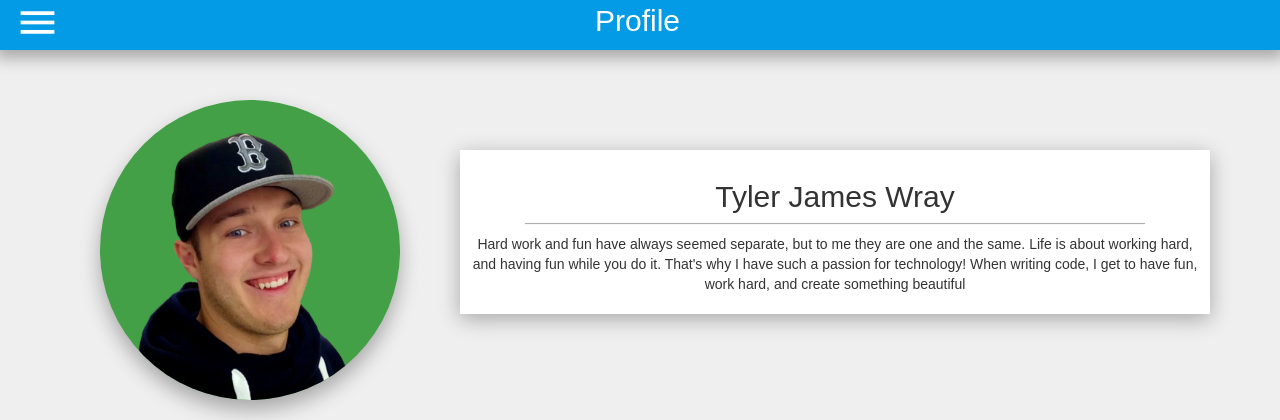
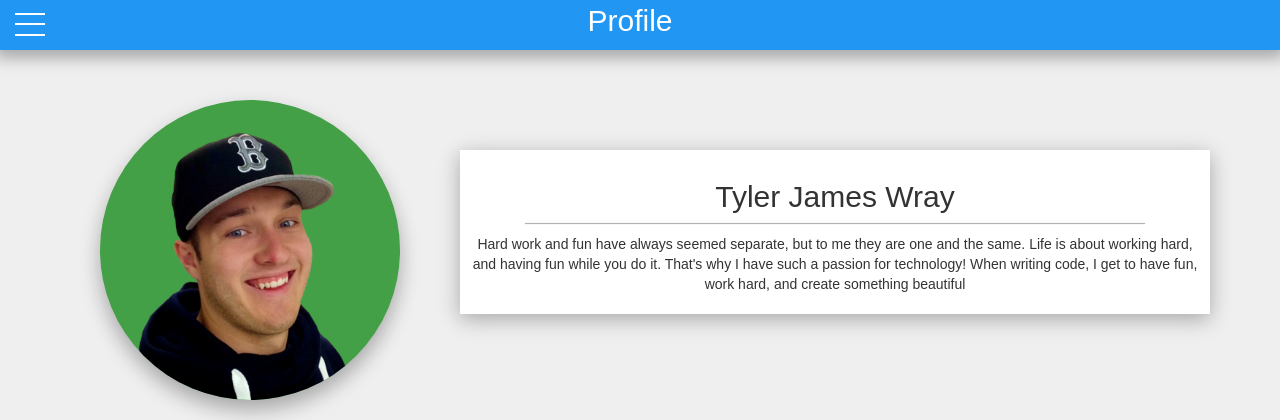
Before and after one commit to tylerwray/PersonalSite-old, a PHP site: page / in a window 1280 px wide. Shown: the top 420 px of the page. Run offline with PHP 8.4, Linux system fonts and the light colour scheme.

Commit message:
Changed the Animation of the Menu. Renamed and changed some of the color variables

```diff
--- a/index.html
+++ b/index.html
@@ -41,7 +41,12 @@
 		<nav class="navbar navbar-fixed-top">
 			<div class="container-fluid text-center">
 				<div class="col-xs-12">
-					<i id="menu-btn" class="material-icons">menu</i><span id="name">Profile</span>
+					<div id="menu-btn">
+						<span></span>
+						<span></span>
+						<span></span>
+					</div>
+					<span id="name">Profile</span>
 				</div>
 			</div>
 		</nav>
--- a/live/css/sass/card.sass
+++ b/live/css/sass/card.sass
@@ -19,7 +19,6 @@
 .card-button
     background-color: inherit
     border: none
-    color: $third
     transition: all 200ms ease-in
     margin-left: 5px
     margin-bottom: 5px
--- a/live/css/sass/fab.sass
+++ b/live/css/sass/fab.sass
@@ -21,7 +21,7 @@
 	right: 10px
 	bottom: 10px
 	z-index: 5
-	background-color: $secondary
+	background-color: $red
 	transition: $fast-transition
 	box-shadow: 0px 1px 2px 0px rgba(0, 0, 0, 0.5)
 
@@ -51,7 +51,7 @@
 	right: 16px
 	bottom: 10px
 	border-radius: 50%
-	background-color: $first
+	background-color: $blue
 	box-shadow: 0px 3px 10px 0px $shadow
 	transition: $fast-transition
 	transition-delay: 0s
@@ -73,7 +73,7 @@
 
 #fab-2
 	@extend #fab-1
-	background-color: $second
+	background-color: $green
 	bottom: 10px
 	transition-delay: .05s
 
@@ -83,7 +83,6 @@
 #fab-3
 	@extend #fab-2
 	bottom: 10px
-	background-color: $third
 	transition-delay: .1s
 
 	&.open
--- a/live/css/sass/nav.sass
+++ b/live/css/sass/nav.sass
@@ -1,25 +1,15 @@
 .navbar
 	border-radius: 0px
-	background-color: $primary
+	background-color: $blue
 	z-index: 10
 	box-shadow: 0px 3px 15px 5px $shadow
 	animation: $fade-in
-
-#menu-btn
-	color: white
-	font-size: 45px
-	float: left
-
-	&:hover
-		cursor: pointer
+	height: 50px
 
 #name
 	font-size: 30px
 	margin-left: -50px
 	color: white
-
-	@media screen and (max-width: 480px)
-
 
 #side-nav
 	margin-left: -250px
@@ -53,25 +43,57 @@
 
 	&:hover
 		cursor: pointer
-		background: lighten($gray, 10%)
-		color: white
+		background-color: $dark-white
+
+	&.active
+		color: $dark-blue
+		background-color: $dark-white
 
 		& > i
-			color: white
+			color: $dark-blue
 
-	&.active
-		color: white
+// Menu Styling
+#menu-btn
+	width: 30px
+	height: 26px
+	position: relative
+	margin: 12px auto
+	transform: rotate(0deg)
+	transition: .5s ease-in-out
+	float: left
+	cursor: pointer
 
-		& > i
-			color: white
+	& span
+		display: block
+		position: absolute
+		height: 2px
+		width: 100%
+		background: white
+		opacity: 1
+		left: 0
+		transform: rotate(0deg)
+		transition: .25s ease-in-out
 
-.side-nav-item-lower
-	@extend .side-nav-item
+// Closed State menu
+#menu-btn span:nth-child(1)
+	top: 1px
+	transform-origin: left center
 
+#menu-btn span:nth-child(2)
+	top: 11px
+	transform-origin: left center
 
-#side-nav-header
-	background-color: $secondary
-	box-shadow: 0px 3px 10px 0px $shadow
+#menu-btn span:nth-child(3)
+	top: 22px
+	transform-origin: left center
 
-	&:hover
-		cursor: pointer
+// Open State Menu
+#menu-btn.open span:nth-child(1)
+	transform: rotate(45deg)
+
+#menu-btn.open span:nth-child(2)
+	width: 0%
+	opacity: 0
+
+#menu-btn.open span:nth-child(3)
+	transform: rotate(-45deg)
--- a/live/css/sass/profile.sass
+++ b/live/css/sass/profile.sass
@@ -12,7 +12,7 @@
 	border: 0px solid rgba(255, 255, 255, 0.2)
 	border-radius: 50%
 	box-shadow: 0px 10px 20px $shadow
-	background-color: $second
+	background-color: $green
 
 #info-cards
 	max-width: 1150px
--- a/live/css/sass/unified.sass
+++ b/live/css/sass/unified.sass
@@ -1,11 +1,9 @@
 // Main colors of site
-$primary: #039be5
-$secondary: #e51603
-
-// Fab colors & order
-$first: #2196F3
-$second: #43A047
-$third: #AB47BC
+$blue: #2196F3
+$red: #F44336
+$green: #43A047
+$dark-white: darken(white, 8%)
+$dark-blue: darken($blue, 10%)
 
 // CSS standard function sets
 $standard-transition: all 325ms ease-in-out
@@ -43,13 +41,6 @@ $fade-in: fade-in 600ms ease-in-out 0s 1 normal forwards running
 	margin-left: auto
 	margin-right: auto
 
-.disabled
-	background-color: $shadow
-
-.active
-	color: white
-	background-color: #424242
-
 a:link
 	text-decoration: none
 	color: inherit
--- a/live/css/sass/work-history.sass
+++ b/live/css/sass/work-history.sass
@@ -49,7 +49,7 @@
 
 #job5
     @extend #job4
-    background-color: $second
+    background-color: $green
 
 #job6
     @extend #job5
--- a/live/css/stylesheet.css
+++ b/live/css/stylesheet.css
@@ -17,13 +17,6 @@
   width: 85%;
   margin-left: auto;
   margin-right: auto; }
-
-.disabled {
-  background-color: rgba(0, 0, 0, 0.3); }
-
-.active {
-  color: white;
-  background-color: #424242; }
 
 a:link {
   text-decoration: none;
@@ -69,17 +62,11 @@ body {
 
 .navbar {
   border-radius: 0px;
-  background-color: #039be5;
+  background-color: #2196F3;
   z-index: 10;
   box-shadow: 0px 3px 15px 5px rgba(0, 0, 0, 0.3);
-  animation: fade-in 600ms ease-in-out 0s 1 normal forwards running; }
-
-#menu-btn {
-  color: white;
-  font-size: 45px;
-  float: left; }
-  #menu-btn:hover {
-    cursor: pointer; }
+  animation: fade-in 600ms ease-in-out 0s 1 normal forwards running;
+  height: 50px; }
 
 #name {
   font-size: 30px;
@@ -109,27 +96,61 @@ body {
   padding-right: 10px;
   transform: translateY(2px); }
 
-.side-nav-item, .side-nav-item-lower {
+.side-nav-item {
   padding: 10px;
   font-size: 14px;
   float: right;
   color: #494949; }
-  .side-nav-item:hover, .side-nav-item-lower:hover {
+  .side-nav-item:hover {
     cursor: pointer;
-    background: #636363;
-    color: white; }
-    .side-nav-item:hover > i, .side-nav-item-lower:hover > i {
-      color: white; }
-  .side-nav-item.active, .active.side-nav-item-lower {
-    color: white; }
-    .side-nav-item.active > i, .active.side-nav-item-lower > i {
-      color: white; }
+    background-color: #ebebeb; }
+  .side-nav-item.active {
+    color: #0c7cd5;
+    background-color: #ebebeb; }
+    .side-nav-item.active > i {
+      color: #0c7cd5; }
 
-#side-nav-header {
-  background-color: #e51603;
-  box-shadow: 0px 3px 10px 0px rgba(0, 0, 0, 0.3); }
-  #side-nav-header:hover {
-    cursor: pointer; }
+#menu-btn {
+  width: 30px;
+  height: 26px;
+  position: relative;
+  margin: 12px auto;
+  transform: rotate(0deg);
+  transition: 0.5s ease-in-out;
+  float: left;
+  cursor: pointer; }
+  #menu-btn span {
+    display: block;
+    position: absolute;
+    height: 2px;
+    width: 100%;
+    background: white;
+    opacity: 1;
+    left: 0;
+    transform: rotate(0deg);
+    transition: 0.25s ease-in-out; }
+
+#menu-btn span:nth-child(1) {
+  top: 1px;
+  transform-origin: left center; }
+
+#menu-btn span:nth-child(2) {
+  top: 11px;
+  transform-origin: left center; }
+
+#menu-btn span:nth-child(3) {
+  top: 22px;
+  transform-origin: left center; }
+
+#menu-btn.open span:nth-child(1) {
+  transform: rotate(45deg); }
+
+#menu-btn.open span:nth-child(2) {
+  width: 0%;
+  opacity: 0; }
+
+#menu-btn.open span:nth-child(3) {
+  transform: rotate(-45deg); }
 
 .footer {
   background-color: #3c3c3c;
@@ -167,7 +188,7 @@ body {
   right: 10px;
   bottom: 10px;
   z-index: 5;
-  background-color: #e51603;
+  background-color: #F44336;
   transition: all 150ms ease-in-out;
   box-shadow: 0px 1px 2px 0px rgba(0, 0, 0, 0.5); }
   #fab > i {
@@ -219,7 +240,6 @@ body {
 
 #fab-3 {
   bottom: 10px;
-  background-color: #AB47BC;
   transition-delay: 0.1s; }
   #fab-3.open {
     bottom: 215px; }
@@ -300,7 +320,6 @@ body {
 .card-button {
   background-color: inherit;
   border: none;
-  color: #AB47BC;
   transition: all 200ms ease-in;
   margin-left: 5px;
   margin-bottom: 5px;
--- a/live/javascript/nav.js
+++ b/live/javascript/nav.js
@@ -4,6 +4,7 @@ $('#menu-btn').click(function()
     $('#side-nav').toggleClass('open');
 	$('.navbar').css('z-index', 100);
 	$('#side-nav').css('z-index', 99);
+	$(this).toggleClass('open');
 	toggleOverlay();
 	toggleOverflow();
 });
@@ -19,6 +20,7 @@ $('.side-nav-item').click(function()
 	setActiveMenuItem();
 
 	// Reset the page view
+	$('#menu-btn').removeClass('open');
 	$('#side-nav').toggleClass('open');
 	setMainDivContent($(this).attr('data-file'));
 	setPageHeader($(this).attr('data-header'));
```
Also changed, not shown: 1 other file.
